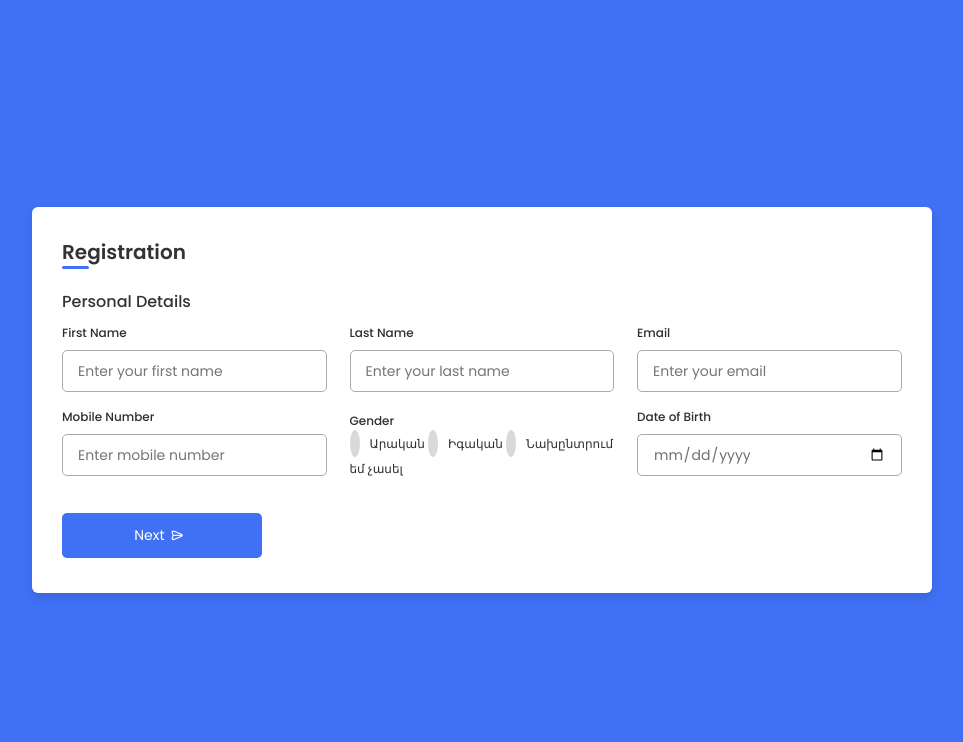
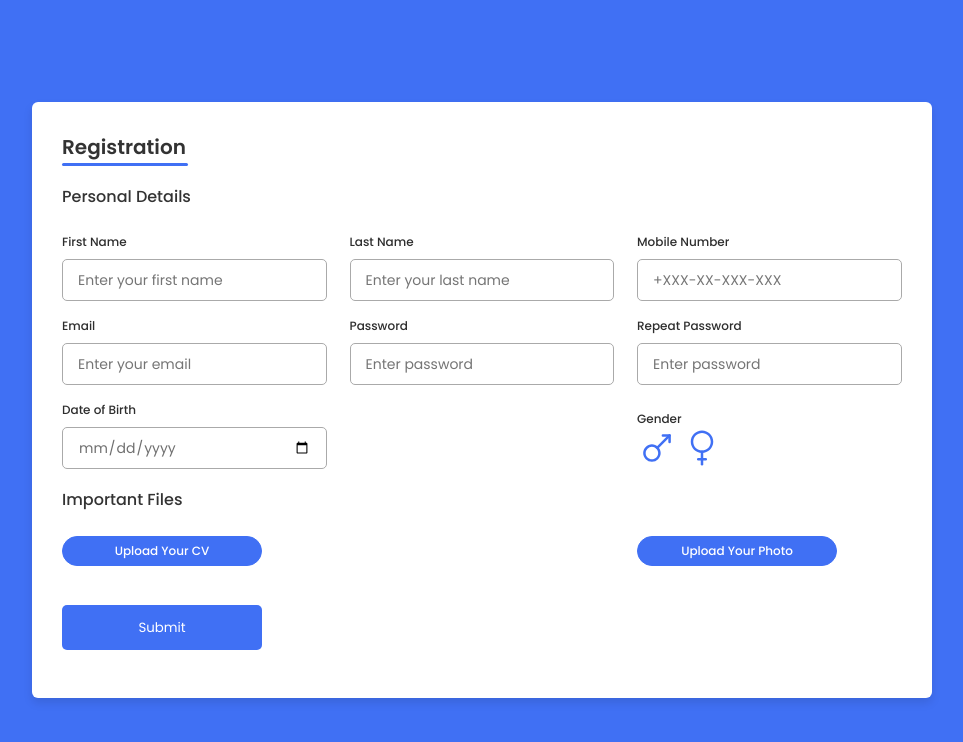
Before and after one commit to llsahakyanll/WorkSpace, a Spring Boot app: page /registration/user in a window 1280 px wide. Shown: the top 742 px of the page, without its empty margins (158-1121 px from the left). Run offline with Spring Boot 4, Linux system fonts and the light colour scheme; some of the project's set-up classes (security, data sources, template engines, error pages and the like) are left out, and stand-ins take their place.

Commit message:
date is null

```diff
--- a/pom.xml
+++ b/pom.xml
@@ -14,7 +14,7 @@
     <name>WorkSpace</name>
     <description>WorkSpace</description>
     <properties>
-        <java.version>17</java.version>
+        <java.version>11</java.version>
     </properties>
     <dependencies>
         <dependency>
--- a/src/main/java/com/company/workspace/controller/OutController.java
+++ b/src/main/java/com/company/workspace/controller/OutController.java
@@ -1,11 +1,20 @@
 package com.company.workspace.controller;
 
+import com.company.workspace.entity.User;
+import com.company.workspace.entity.UserDetails;
 import com.company.workspace.service.user.UserService;
 import com.company.workspace.service.userDetails.UserDetailsService;
 import lombok.RequiredArgsConstructor;
 import org.springframework.stereotype.Controller;
 import org.springframework.ui.Model;
+import org.springframework.validation.BindingResult;
 import org.springframework.web.bind.annotation.GetMapping;
+import org.springframework.web.bind.annotation.ModelAttribute;
+import org.springframework.web.bind.annotation.PostMapping;
+import org.springframework.web.servlet.mvc.support.RedirectAttributes;
+
+import javax.validation.Valid;
+
 
 @Controller
 @RequiredArgsConstructor
@@ -31,6 +40,26 @@ public class OutController {
         return "registration_user";
     }
 
+    @PostMapping("/registration/user")
+    public String registrationAsUserPost(@Valid @ModelAttribute("userForUser") User user,
+                                         @Valid @ModelAttribute("userDetails") UserDetails userDetails,
+                                         BindingResult bindingResult,
+                                         RedirectAttributes redirectAttributes,
+                                         Model model) {
+        System.out.println("------------------| POST METHOD |-------------------");
+        if (bindingResult.hasErrors()) {
+            redirectAttributes.addFlashAttribute("org.springframework.validation.BindingResult.userForUser", bindingResult);
+            redirectAttributes.addFlashAttribute("userForUser", user);
+            redirectAttributes.addFlashAttribute("userDetails", userDetails);
+            return "registration_user";
+        }
+        userService.setUserDetails(user,userDetails);
+        userDetailsService.setUser(userDetails,user);
+        userService.saveUser(user);
+        userDetailsService.saveUserDetails(userDetails);
+        return "redirect:/login";
+    }
+
     @GetMapping("/registration/company")
     public String registrationAsCompany(Model model) {
         model.addAttribute("userForCompany", userService.createUser());
--- a/src/main/java/com/company/workspace/service/user/UserService.java
+++ b/src/main/java/com/company/workspace/service/user/UserService.java
@@ -1,6 +1,7 @@
 package com.company.workspace.service.user;
 
 import com.company.workspace.entity.User;
+import com.company.workspace.entity.UserDetails;
 import org.springframework.security.core.userdetails.UserDetailsService;
 
 public interface UserService extends UserDetailsService {
@@ -9,6 +10,7 @@ public interface UserService extends UserDetailsService {
     void save(User user);
     User findById(Long id);
     boolean checkUser(User user);
+    void setUserDetails(User user, UserDetails userDetails);
     User createUser();
 }
 
--- a/src/main/java/com/company/workspace/service/user/UserServiceImpl.java
+++ b/src/main/java/com/company/workspace/service/user/UserServiceImpl.java
@@ -59,6 +59,11 @@ public class UserServiceImpl implements  UserService{
     }
 
     @Override
+    public void setUserDetails(User user, com.company.workspace.entity.UserDetails userDetails) {
+        user.setUserDetails(userDetails);
+    }
+
+    @Override
     public User createUser() {
         return new User();
     }
--- a/src/main/java/com/company/workspace/service/userDetails/UserDetailsService.java
+++ b/src/main/java/com/company/workspace/service/userDetails/UserDetailsService.java
@@ -10,5 +10,7 @@ public interface UserDetailsService {
     void deleteByUser(User user);
     boolean existsAllByUser(User user);
     void saveUserDetails(UserDetails userDetails);
+    void save(UserDetails userDetails);
+    void setUser(UserDetails userDetails, User user);
     UserDetails createUserDetails();
 }
--- a/src/main/resources/db/migration/V1__init_migration.sql
+++ b/src/main/resources/db/migration/V1__init_migration.sql
@@ -22,13 +22,14 @@ CREATE TABLE users
 );
 CREATE TABLE user_details
 (
-    id                BIGINT PRIMARY KEY,
-    firs_name         VARCHAR(255) NOT NULL,
+    id                BIGINT PRIMARY KEY ,
+    first_name         VARCHAR(255) NOT NULL,
     last_name         VARCHAR(255) NOT NULL,
     registration_date VARCHAR(255) NOT NULL,
     birth_date        VARCHAR(255) NOT NULL,
     cv_pdf            VARCHAR(255) NOT NULL,
     phone_number      VARCHAR(255) NOT NULL,
+    image              BLOB         NOT NULL,
     gender            VARCHAR(255) NOT NULL,
     FOREIGN KEY (id) REFERENCES users (id)
 );
--- a/src/main/resources/static/css/registration_user.css
+++ b/src/main/resources/static/css/registration_user.css
@@ -1,19 +1,22 @@
 /* ===== Google Font Import - Poppins ===== */
 @import url('https://fonts.googleapis.com/css2?family=Poppins:wght@200;300;400;500;600&display=swap');
-*{
+
+* {
     margin: 0;
     padding: 0;
     box-sizing: border-box;
     font-family: 'Poppins', sans-serif;
 }
-body{
+
+body {
     min-height: 100vh;
     display: flex;
     align-items: center;
     justify-content: center;
     background: #4070f4;
 }
-.container{
+
+.container {
     position: relative;
     max-width: 900px;
     width: 100%;
@@ -21,56 +24,61 @@ body{
     padding: 30px;
     margin: 0 15px;
     background-color: #fff;
-    box-shadow: 0 5px 10px rgba(0,0,0,0.1);
+    box-shadow: 0 5px 10px rgba(0, 0, 0, 0.1);
 }
-.container header{
+
+.container header {
     position: relative;
     font-size: 20px;
     font-weight: 600;
     color: #333;
 }
-.container header::before{
+
+.container header::before {
     content: "";
     position: absolute;
     left: 0;
-    bottom: -2px;
+    bottom: -4px;
     height: 3px;
-    width: 27px;
+    width: 126px;
     border-radius: 8px;
     background-color: #4070f4;
 }
-.container form{
+
+.container form {
     position: relative;
     margin-top: 16px;
-    min-height: 280px;
+    min-height: 490px;
     background-color: #fff;
     overflow: hidden;
     transition: .3s ease;
 }
-.container form.secActive {
-    min-height: 490px !important;
-}
-.container form .form{
+
+.container form .form {
     position: absolute;
     background-color: #fff;
     transition: 0.3s ease;
 }
-.container form .form.second{
+
+.container form .form.second {
     opacity: 0;
     pointer-events: none;
     transform: translateX(100%);
 }
-form.secActive .form.second{
+
+form.secActive .form.second {
     opacity: 1;
     pointer-events: auto;
     transform: translateX(0);
 }
-form.secActive .form.first{
+
+form.secActive .form.first {
     opacity: 0;
     pointer-events: none;
     transform: translateX(-100%);
 }
-.container form .title{
+
+.container form .title {
     display: block;
     margin-bottom: 8px;
     font-size: 16px;
@@ -78,24 +86,33 @@ form.secActive .form.first{
     margin: 6px 0;
     color: #333;
 }
-.container form .fields{
+
+.container form .fields {
     display: flex;
     align-items: center;
     justify-content: space-between;
     flex-wrap: wrap;
+    margin-top: 20px;
 }
-form .fields .input-field{
+
+form .fields .input-field {
     display: flex;
+    position: relative;
     width: calc(100% / 3 - 15px);
     flex-direction: column;
     margin: 4px 0;
 }
-.input-field label{
+.error {
+    color: red !important;
+}
+.input-field label,
+.error{
     font-size: 12px;
     font-weight: 500;
     color: #2e2e2e;
 }
-.input-field input, select{
+
+.input-field input, select {
     outline: none;
     font-size: 14px;
     font-weight: 400;
@@ -106,18 +123,22 @@ form .fields .input-field{
     height: 42px;
     margin: 8px 0;
 }
+
 .input-field input :focus,
-.input-field select:focus{
-    box-shadow: 0 3px 6px rgba(0,0,0,0.13);
+.input-field select:focus {
+    box-shadow: 0 3px 6px rgba(0, 0, 0, 0.13);
 }
+
 .input-field select,
-.input-field input[type="date"]{
+.input-field input[type="date"] {
     color: #707070;
 }
-.input-field input[type="date"]:valid{
+
+.input-field input[type="date"]:valid {
     color: #333;
 }
-.container form button, .backBtn{
+
+.container form input[type="submit"] {
     display: flex;
     align-items: center;
     justify-content: center;
@@ -128,67 +149,132 @@ form .fields .input-field{
     outline: none;
     color: #fff;
     border-radius: 5px;
-    margin: 25px 0;
+    margin-top: 35px;
     background-color: #4070f4;
     transition: all 0.3s linear;
     cursor: pointer;
 }
-.container form .btnText{
+
+.container form .btnText {
     font-size: 14px;
     font-weight: 400;
 }
-form button:hover{
+
+form button:hover {
     background-color: #265df2;
 }
+
 form button i,
-form .backBtn i{
+form .backBtn i {
     margin: 0 6px;
 }
-form .backBtn i{
+
+form .backBtn i {
     transform: rotate(180deg);
 }
-form .buttons{
+
+form .buttons {
     display: flex;
     align-items: center;
 }
-form .buttons button , .backBtn{
+
+form .buttons button, .backBtn {
     margin-right: 14px;
 }
 
-form .category label .dot{
-    height: 18px;
-    width: 18px;
-    border-radius: 50%;
-    margin-right: 10px;
-    background: #d9d9d9;
-    border: 5px solid transparent;
-    transition: all 0.3s ease;
+#dot-1:checked ~ .category label .one,
+#dot-2:checked ~ .category label .two {
+    background: #4070f4;
+    width: 40px !important;
+    height: 40px !important;
+    border-radius: 5px;
 }
-#dot-1:checked ~ .category label .one,
-#dot-2:checked ~ .category label .two,
-#dot-3:checked ~ .category label .three{
-    background: #0C5AA6;
-    border-color: #d9d9d9;
-}
-form input[type="radio"]{
+
+form input[type="radio"] {
     display: none;
 }
 
+form input[type="file"] {
+    background: transparent;
+    border: none;
+    outline: none;
+    opacity: 0;
+    position: absolute;
+    z-index: -1;
+}
 
+form input[type="file"]::-webkit-file-upload-button {
+    visibility: hidden;
+}
+
+.imageFile,
+.pdfFile {
+    cursor: pointer;
+    width: 200px;
+    height: 30px;
+    display: flex;
+    align-items: center;
+    justify-content: center;
+    border: 1px solid #4070f4;
+    background: #4070f4;
+    color: #FFFFFF !important;
+    border-radius: 20px;
+    transition: .3s ease;
+}
+
+.imageFile:hover,
+.pdfFile:hover {
+    background: #FFFFFF;
+    color: #4070f4 !important;
+}
+
+.dot {
+    width: 40px;
+    display: flex;
+    height: 40px;
+}
+.category {
+    display: flex;
+    align-items: center;
+    column-gap: 5px;
+}
+.dot svg {
+    width: 40px !important;
+    height: 40px !important;
+    object-fit: cover;
+}
+
+.dot svg path {
+    transition: .3s ease;
+    fill: #4070f4;
+}
+
+.category > label {
+    cursor: pointer;
+    width: 40px !important;
+    height: 40px !important;
+}
+#dot-1:checked ~ .category label .one path,
+#dot-2:checked ~ .category label .two path {
+    fill: #FFFFFF;
+
+}
 @media (max-width: 750px) {
-    .container form{
+    .container form {
         overflow-y: scroll;
     }
-    .container form::-webkit-scrollbar{
+
+    .container form::-webkit-scrollbar {
         display: none;
     }
-    form .fields .input-field{
+
+    form .fields .input-field {
         width: calc(100% / 2 - 15px);
     }
 }
 
 @media (max-width: 550px) {
-    form .fields .input-field{
+    form .fields .input-field {
         width: 100%;
     }
 }
--- a/src/main/resources/static/js/registration_user.js
+++ /dev/null
@@ -1,17 +0,0 @@
-const form = document.querySelector("form"),
-    nextBtn = form.querySelector(".nextBtn"),
-    backBtn = form.querySelector(".backBtn"),
-    allInput = form.querySelectorAll(".first input");
-
-
-nextBtn.addEventListener("click", ()=> {
-    allInput.forEach(input => {
-        if(input.value != ""){
-            form.classList.add('secActive');
-        }else{
-            form.classList.remove('secActive');
-        }
-    })
-})
-
-backBtn.addEventListener("click", () => form.classList.remove('secActive'));
--- a/src/main/resources/templates/registration_user.html
+++ b/src/main/resources/templates/registration_user.html
@@ -5,93 +5,100 @@
     <link th:href="@{../static/css/loader.css}" rel="stylesheet">
     <link th:href="@{../static/css/registration_user.css}" rel="stylesheet">
     <link rel="stylesheet" href="https://unicons.iconscout.com/release/v4.0.0/css/line.css">
-
     <title>Title</title>
 </head>
 <body>
 <div class="loader"></div>
 <div class="container">
     <header>Registration</header>
-        <form th:action="@{/registration/user}" method="post">
-            <div class="form first">
+    <form th:action="@{/registration/user}" th:object="${userDetails}" method="post">
         <div class="details personal">
             <span class="title">Personal Details</span>
             <div class="fields">
                 <div class="input-field">
-                            <label>First Name</label>
-                            <input type="text" placeholder="Enter your first name" th:field="*{userDetails.firstName}" required>
+                    <label for="firstName">First Name</label>
+                    <!--/*@thymesVar id="firstNameError" type="java.lang.String"*/-->
+                    <p th:text="${firstNameError}" class="error"></p>
+                    <input type="text" placeholder="Enter your first name"  id="firstName"  th:field="*{firstName}" required>
                 </div>
                 <div class="input-field">
-                            <label>Last Name</label>
-                            <input type="text" placeholder="Enter your last name" th:field="*{userDetails.lastName}" required>
+                    <label for="last">Last Name</label>
+                    <!--/*@thymesVar id="lastNameError" type="java.lang.String"*/-->
+                    <p th:text="${lastNameError}" class="error"></p>
+                    <input type="text" id="last" placeholder="Enter your last name" th:field="*{lastName}" required>
                 </div>
                 <div class="input-field">
-                            <label>Email</label>
-                            <input type="text" placeholder="Enter your email" th:field="*{userForUser.email}" required>
+                    <label for="number">Mobile Number</label>
+                    <!--/*@thymesVar id="phoneNumberError" type="java.lang.String"*/-->
+                    <p th:text="${phoneNumberError}" class="error"></p>
+                    <input type="tel" id="number" placeholder="+XXX-XX-XXX-XXX" th:field="*{phoneNumber}"  pattern="+[0-9]{3}-[0-9]{2}-[0-9]{3}-[0-9]{3}" required>
+                </div>
+                <div class="input-field" th:object="${userForUser}">
+                    <!--/*@thymesVar id="emailError" type="java.lang.String"*/-->
+                    <label for="email">Email</label>
+                    <p th:text="${emailError}" class="error"></p>
+                    <input type="text" id="email" placeholder="Enter your email" th:field="*{email}" required>
+                </div>
+
+                <div class="input-field" th:object="${userForUser}">
+                    <label for="password">Password</label>
+                    <!--/*@thymesVar id="passwordError" type="java.lang.String"*/-->
+                    <p th:text="${passwordError}" class="error"></p>
+                    <input type="password"  id="password" placeholder="Enter password" th:field="*{password}" required>
+                </div>
+                <div class="input-field" th:object="${userForUser}">
+                    <label for="repeat">Repeat Password</label>
+                    <!--/*@thymesVar id="passwordRepeatError" type="java.lang.String"*/-->
+                    <p th:text="${passwordRepeatError}" class="error"></p>
+                    <input type="password" id="repeat" placeholder="Enter password" th:field="*{passwordRepeat}" required>
                 </div>
                 <div class="input-field">
-                            <label>Mobile Number</label>
-                            <input type="number" placeholder="Enter mobile number" th:field="*{userDetails.phoneNumber}" required>
+                    <label for="date">Date of Birth</label>
+                    <input type="date" placeholder="Enter birth date" id="date" th:field="*{birthDate}" required>
                 </div>
                 <div class="input-field">
                     <label>Gender</label>
-                            <input class="dot-1" type="radio" th:field="*{userDetails.gender}" id="dot-1" value="MALE">
-                            <input class="dot-2" type="radio" th:field="*{userDetails.gender}" id="dot-2" value="FEMALE">
-                            <input class="dot-3" type="radio" th:field="*{userDetails.gender}" id="dot-3" value="NO_ONE">
+                    <input class="dot-1" type="radio" th:field="*{gender}" id="dot-1" value="MALE">
+                    <input class="dot-2" type="radio" th:field="*{gender}" id="dot-2" value="FEMALE">
                     <div class="category">
                         <label for="dot-1">
-                                    <span class="dot one"></span>
-                                    <span class="gender">Արական</span>
+                                <span class="dot one">
+                                    <svg xmlns="http://www.w3.org/2000/svg" viewBox="0 0 32 32"
+                                         style="enable-background:new 0 0 32 32" xml:space="preserve">
+                                        <path d="M11.929 27.071a6.953 6.953 0 0 1-4.95-2.05c-1.322-1.323-2.05-3.08-2.05-4.95s.728-3.628 2.05-4.95c2.73-2.727 7.17-2.73 9.9 0 1.322 1.322 2.05 3.08 2.05 4.95s-.728 3.627-2.05 4.95a6.953 6.953 0 0 1-4.95 2.05zM8.394 16.535a4.968 4.968 0 0 0-1.465 3.536c0 1.335.52 2.591 1.465 3.535s2.2 1.465 3.535 1.465c1.336 0 2.591-.52 3.535-1.465s1.465-2.2 1.465-3.535c0-1.336-.52-2.592-1.465-3.536a5.006 5.006 0 0 0-7.07 0zM26.071 12.294a1 1 0 0 1-1-1V6.929h-4.365a1 1 0 1 1 0-2h5.365a1 1 0 0 1 1 1v5.365a1 1 0 0 1-1 1z"/><path
+                                            d="M16.171 16.828a1 1 0 0 1-.707-1.707l9.9-9.9a1 1 0 1 1 1.414 1.415l-9.9 9.9a.997.997 0 0 1-.707.292z"/>
+                                    </svg>
+                                </span>
                         </label>
                         <label for="dot-2">
-                                    <span class="dot two"></span>
-                                    <span class="gender">Իգական</span>
-                                </label>
-                                <label for="dot-3">
-                                    <span class="dot three"></span>
-                                    <span class="gender">Նախընտրում եմ չասել</span>
+                                <span class="dot two">
+                                    <svg xmlns="http://www.w3.org/2000/svg" viewBox="0 0 32 32" style="enable-background:new 0 0 32 32" xml:space="preserve"><path d="M16 20c-4.962 0-9-4.037-9-9s4.038-9 9-9 9 4.037 9 9-4.038 9-9 9zm0-16c-3.86 0-7 3.14-7 7s3.14 7 7 7 7-3.14 7-7-3.14-7-7-7z"/><path d="M16 30a1 1 0 0 1-1-1V19a1 1 0 1 1 2 0v10a1 1 0 0 1-1 1z"/><path d="M19 26h-6a1 1 0 1 1 0-2h6a1 1 0 1 1 0 2z"/></svg>
+                                </span>
                         </label>
                     </div>
                 </div>
-                        <div class="input-field">
-                            <label>Date of Birth</label>
-                            <input type="date" placeholder="Enter birth date" th:field="*{userDetails.birthDate}" required>
             </div>
         </div>
-                </div>
-                <button class="nextBtn">
-                    <span class="btnText">Next</span>
-                    <i class="uil uil-navigator"></i>
-                </button>
-            </div>
-            <div class="form second">
         <div class="details address">
             <span class="title">Important Files</span>
             <div class="fields">
                 <div class="input-field">
-                            <label>CV</label>
-                            <input type="file" id="pdfFile" name="pdfFile" accept=".pdf">
+                    <label class="pdfFile" for="pdfFile">Upload Your CV</label>
+<!--                    <p th:if="${#fields.hasErrors('cvPdf')}" th:errorclass="" th:errors="*{cvPdf}" th:class="${#fields.hasErrors('cvPdf')}? error"></p>-->
+                    <input type="file" id="pdfFile" name="pdfFile" accept=".pdf" th:field="*{cvPdf}" required>
                 </div>
                 <div class="input-field">
-                            <label>Your Photo</label>
-                            <input type="file" id="imageFile" name="imageFile" accept="image/*">
+                    <label class="imageFile" for="imageFile">Upload Your Photo</label>
+<!--                    <p th:if="${#fields.hasErrors('image')}" th:errorclass="image" th:errors="*{image}" th:class="${#fields.hasErrors('image')}? error"></p>-->
+                    <input type="file" id="imageFile" name="imageFile" accept="image/*" th:field="*{image}" required>
                 </div>
             </div>
         </div>
-                <div class="buttons">
-                    <div class="backBtn">
-                        <i class="uil uil-navigator"></i>
-                        <span class="btnText">Back</span>
-                    </div>
-                    <button class="sumbit">
-                        <span class="btnText">Submit</span>
-                        <i class="uil uil-navigator"></i>
-                    </button>
-                </div>
-            </div>
+        <input type="submit" value="Submit">
     </form>
 </div>
 <script th:src="@{../static/js/loader.js}"></script>
+<script src="https://ajax.googleapis.com/ajax/libs/jquery/3.6.4/jquery.min.js"></script>
 <script th:src="@{../static/js/registration_user.js}"></script>
 </body>
 </html>
```
Also changed, not shown: src/main/java/com/company/workspace/entity/User.java (+6 -4 lines), src/main/java/com/company/workspace/entity/UserDetails.java (+7 -2 lines), src/main/java/com/company/workspace/handler/GlobalExceptionHandler.java (added, +30 -0 lines), src/main/java/com/company/workspace/service/userDetails/UserDetailsServiceImpl.java (+15 -0 lines). Lines whose indentation alone changed are shown as unchanged.
